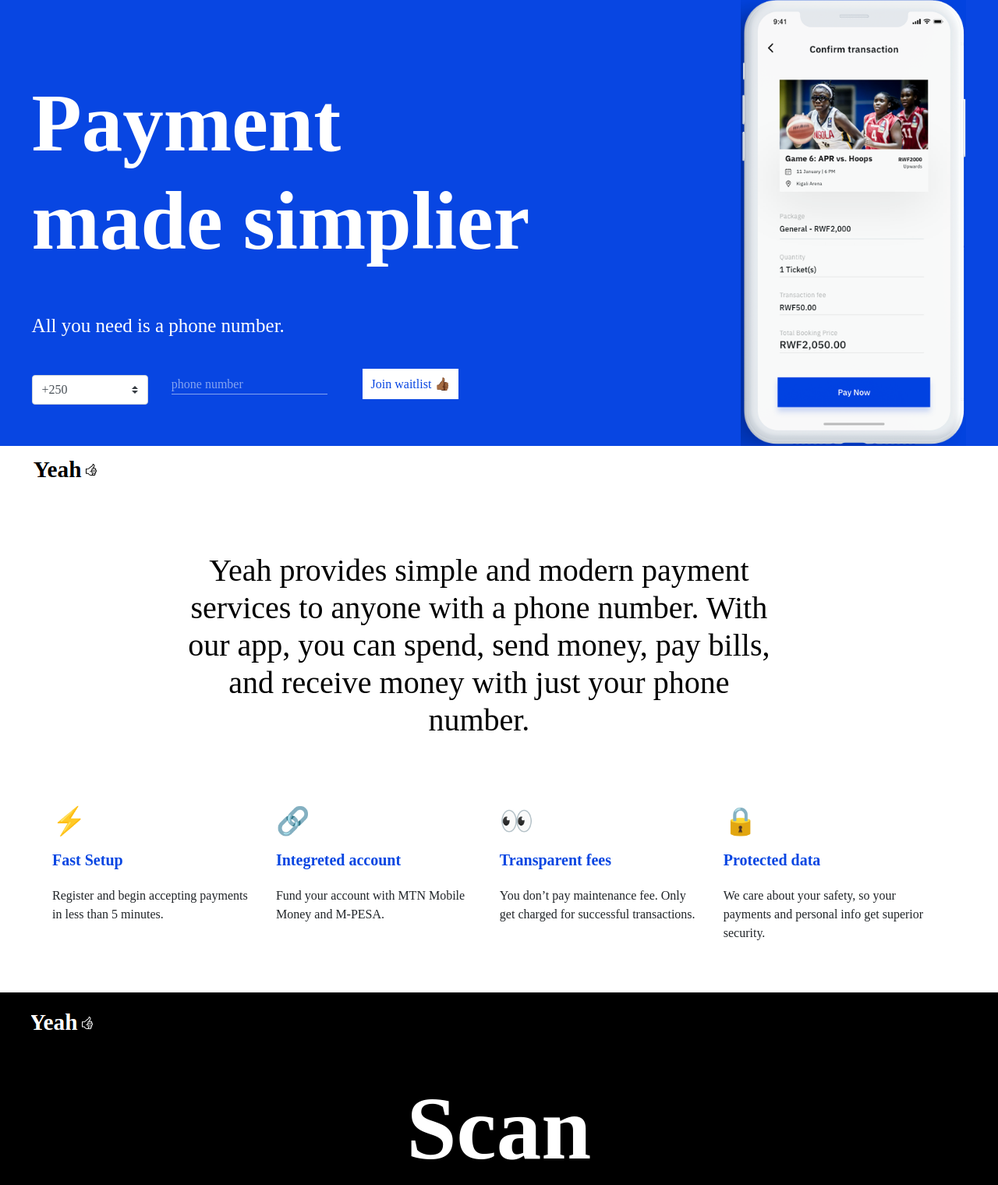
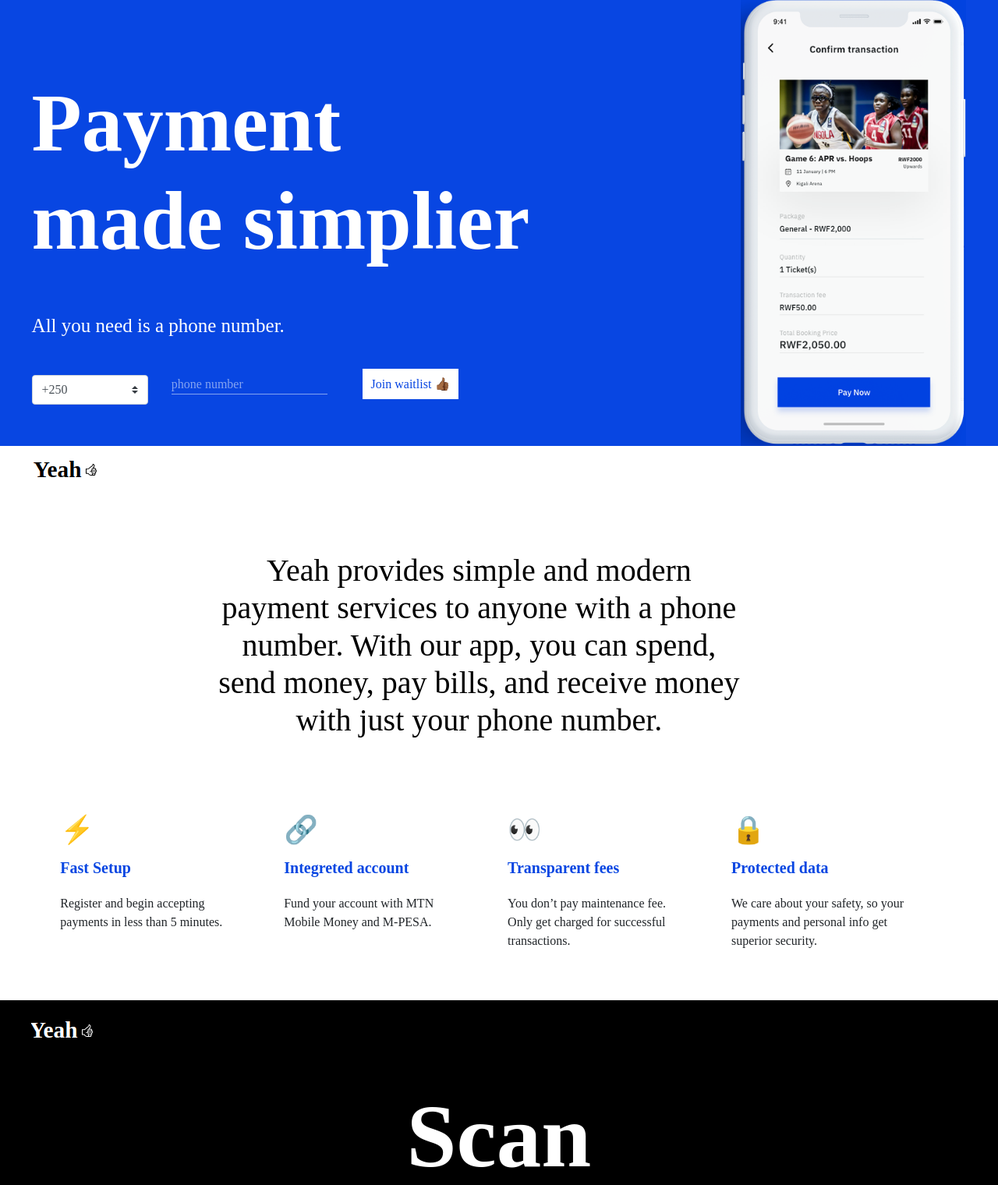
Before and after one commit to musakanneh/yeah-web, a PHP site: page / in a window 1280 px wide. Shown: the part 63-1583 px from the top of the page at 78% size. Run offline with PHP 8.4, Linux system fonts and the light colour scheme.

Commit message:
Updated features comps

```diff
--- a/yeah-web/css/style.css
+++ b/yeah-web/css/style.css
@@ -48,12 +48,13 @@ nav{
   width: 92%;
   margin-left: 2%;
 }
-#about-us{
+
+.about-us{
   margin-top: 80px;
   font-size: 40px;
-  width: 68%;
+  width: 60%;
   text-align: center;
-  margin-left: 16%;
+  margin-left: 20%;
   color: black;
 }
 #features-row{
@@ -69,6 +70,10 @@ nav{
 }
 #feaure-row-div{
   width: 100%;
+}
+
+.feat-elements{
+  margin: 4%;
 }
 span{
   font-size: 35px;
--- a/yeah-web/index.html
+++ b/yeah-web/index.html
@@ -155,36 +155,47 @@
 
 
   <section class="container-fluid" id="sec-2">
-    <div class="" id="sec-logo">
       <img class="" class="mt-1" src="img/white-logo.png" alt="">
-      <h2 class="wow bounceIn" data-wow-delay=".2s" data-wow-duration="1s" id="about-us">
+      <h2 class="about-us wow bounceIn" data-wow-delay=".2s" data-wow-duration="1s">
         Yeah provides simple and modern payment services to anyone
         with a phone number. With our app, you can spend, send money,
         pay bills, and receive money with just your phone number.
       </h2>
-    </div>
     <br>
+
     <div class="row mt-5" id="features-row">
       <div class="col-md-3" id="feaure-row-div">
+        <div class="feat-elements">
           <span>⚡</span>
           <h4>Fast Setup</h4>
           <p>Register and begin accepting payments in less than 5 minutes.</p>
         </div>
+      </div>
+
       <div class="col-md-3" id="feaure-row-div">
+        <div class="feat-elements">
           <span>🔗</span>
           <h4>Integreted account</h4>
           <p>Fund your account with MTN Mobile Money and M-PESA.</p>
         </div>
+      </div>
+
       <div class="col-md-3" id="feaure-row-div">
+        <div class="feat-elements">
           <span>👀</span>
           <h4>Transparent fees</h4>
           <p>You don’t pay maintenance fee. Only get charged for successful transactions.</p>
         </div>
+      </div>
+
       <div class="col-md-3" id="feaure-row-div">
+        <div class="feat-elements">
           <span>🔒</span>
         <h4>Protected data</h4>
         <p>We care about your safety, so your payments and personal info get superior security.</p>
         </div>
+      </div>
+
     </div>
 
 
```
Lines whose indentation alone changed are shown as unchanged.
